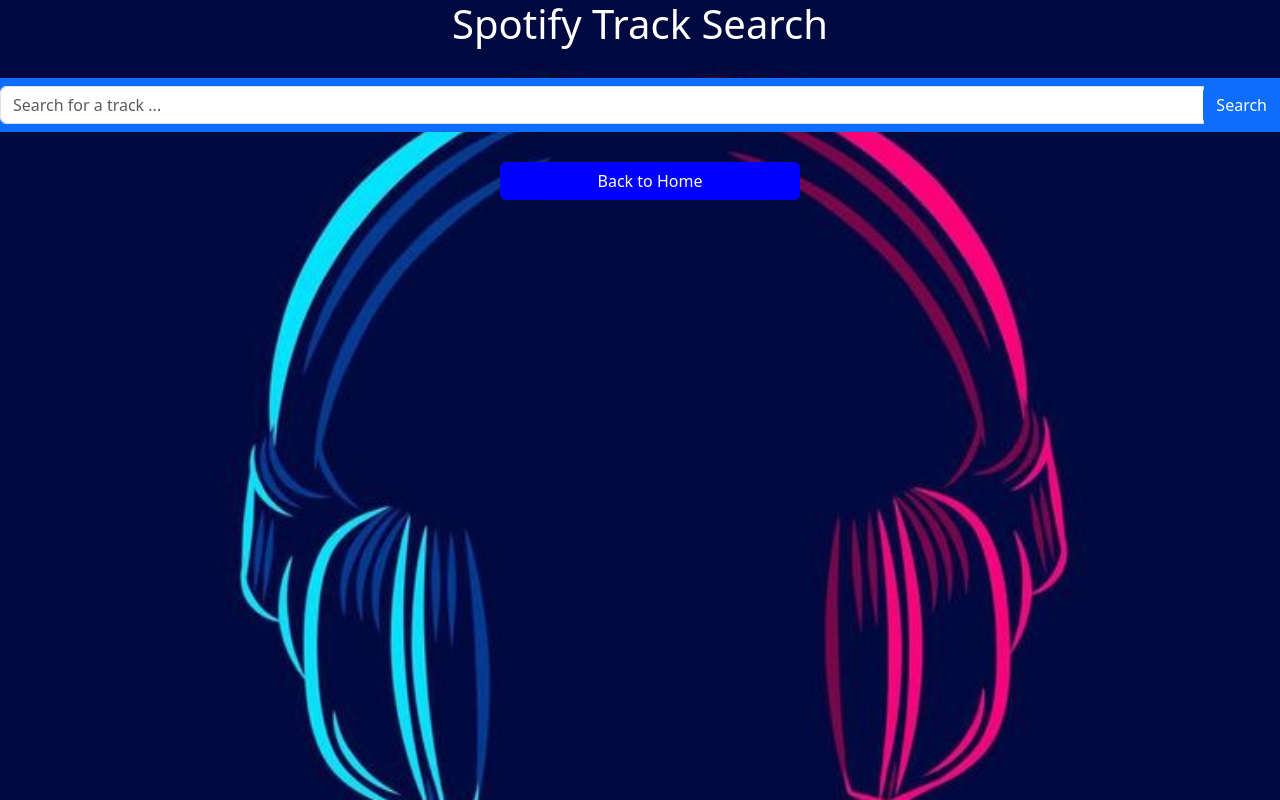
After one commit to nuwagabavictor/Final_projectPLP, a Django app: page /mysport/sport/ in a window 1280 px wide. The commit adds this page. Run offline with Django 5.2, Linux system fonts and the light colour scheme.

Commit message:
Worked with django to produce this platform

```diff
--- /dev/null
+++ b/mysport/templates/mysport/index.html
@@ -0,0 +1,49 @@
+<!DOCTYPE html>
+{% load static %}
+<html lang="en">
+<head>
+    <meta charset="UTF-8">
+    <meta name="viewport" content="width=device-width, initial-scale=1.0">
+    <title>Spotify Search</title>
+    <link rel="stylesheet" href="{% static 'mysport/style.css' %}">
+    <link rel="stylesheet" href="https://cdn.jsdelivr.net/npm/bootstrap@5.3.0/dist/css/bootstrap.min.css">
+</head>
+<body>
+
+    <h1 style="color: white; text-align: center; margin-bottom: 30px;">Spotify Track Search</h1>
+
+    <!-- Search form -->
+    <nav class="navbar navbar-expand-lg navbar-dark bg-primary">
+        <form method="POST" class="col-md">
+          {% csrf_token %}
+          <div class=" input-group mb-0">
+
+            <input type="text" class="form-control" name="search_query" placeholder="Search for a track ...">
+            <div class="input-group-btn">
+                <button type="submit" class="btn btn-primary">Search</button>
+            </div>
+          </div>
+        <form>
+    </nav>
+    <div id="hmbtn">
+        <a href="{% url 'home' %}" class="btn btn-block" style="width: 300px; background-color: blue; color: white; margin-left: 500px; margin-top: 30px;">Back to Home</a>
+    </div>
+
+
+
+
+    <!-- Display search results -->
+    {% if track_name %}
+        <h2>Track: {{ track_name }}</h2>
+        <p>Artist: {{ artist_name }}</p>
+        <p>Album: {{ album_name }}</p>
+        <a href="{{ track_url }}" target="_blank">Listen on Spotify</a>
+        <img src="{{ track_image }}" alt="Album Art" width="200">
+    {% elif error %}
+        <p style="color: white;">{{ error }}</p>
+    {% endif %}
+
+
+
+</body>
+</html>
--- a/mysport/urls.py
+++ b/mysport/urls.py
@@ -16,7 +16,8 @@
     path('album/', views.album, name='album'),
     path('music/', views.music, name='music'),
     path('create-song/', views.create_song, name='create_song'),
-    path('create_album/', views.create_album, name='create_album')
+    path('create_album/', views.create_album, name='create_album'),
+    path('sport/', views.sport, name='sport')
 
 
 
--- a/mysport/views.py
+++ b/mysport/views.py
@@ -1,4 +1,7 @@
 from django.shortcuts import render, get_object_or_404, redirect
+import json
+import urllib.request
+import urllib.parse
 from .forms import SongForm, AlbumForm
 from django.contrib.auth.models import User
 from django.http import HttpResponseRedirect
@@ -240,3 +243,60 @@
     else:
         form =AlbumForm()
     return render(request, 'mysport/create_album.html', {'form': form})
+
+# api integration
+
+import urllib.request
+import json
+from django.shortcuts import render
+
+# My Spotify API key
+SPOTIFY_API_KEY = '39ad41994d4048e9b6263342d2480423'
+
+def sport(request):
+    data = {}
+
+    if request.method == 'POST':
+        # Get the search term from the form
+        search_query = request.POST['search_query']
+
+        # Encode the search query to make it URL-safe
+        encoded_search_query = urllib.parse.quote(search_query)
+
+        # Spotify API endpoint for searching tracks, albums, or artists
+        spotify_url = f'https://api.spotify.com/v1/search?q={encoded_search_query}&type=track&limit=10'
+
+        # Request headers with authorization
+        headers = {
+            'Authorization': f'Bearer {SPOTIFY_API_KEY}'
+        }
+
+        # Creating the request object
+        req = urllib.request.Request(spotify_url, headers=headers)
+
+        try:
+            # Make the API request and read the response
+            with urllib.request.urlopen(req) as response:
+                source = response.read()
+
+            # Parsing the JSON response
+            list_of_data = json.loads(source)
+
+            # Extract data (e.g., the first track from the search results)
+            if list_of_data['tracks']['items']:
+                first_result = list_of_data['tracks']['items'][0]
+                data = {
+                    'track_name': first_result['name'],
+                    'artist_name': first_result['artists'][0]['name'],
+                    'album_name': first_result['album']['name'],
+                    'track_url': first_result['external_urls']['spotify'],
+                    'track_image': first_result['album']['images'][0]['url'],
+                }
+            else:
+                data = {'error': 'No results found.'}
+
+        except urllib.error.URLError as e:
+            # Handle API request error
+            data = {'error': f'Failed to connect to Spotify API: {e}'}
+
+    return render(request, "mysport/index.html", data)
```
Also changed, not shown: mysport/templates/mysport/home.html (+15 -5 lines).
